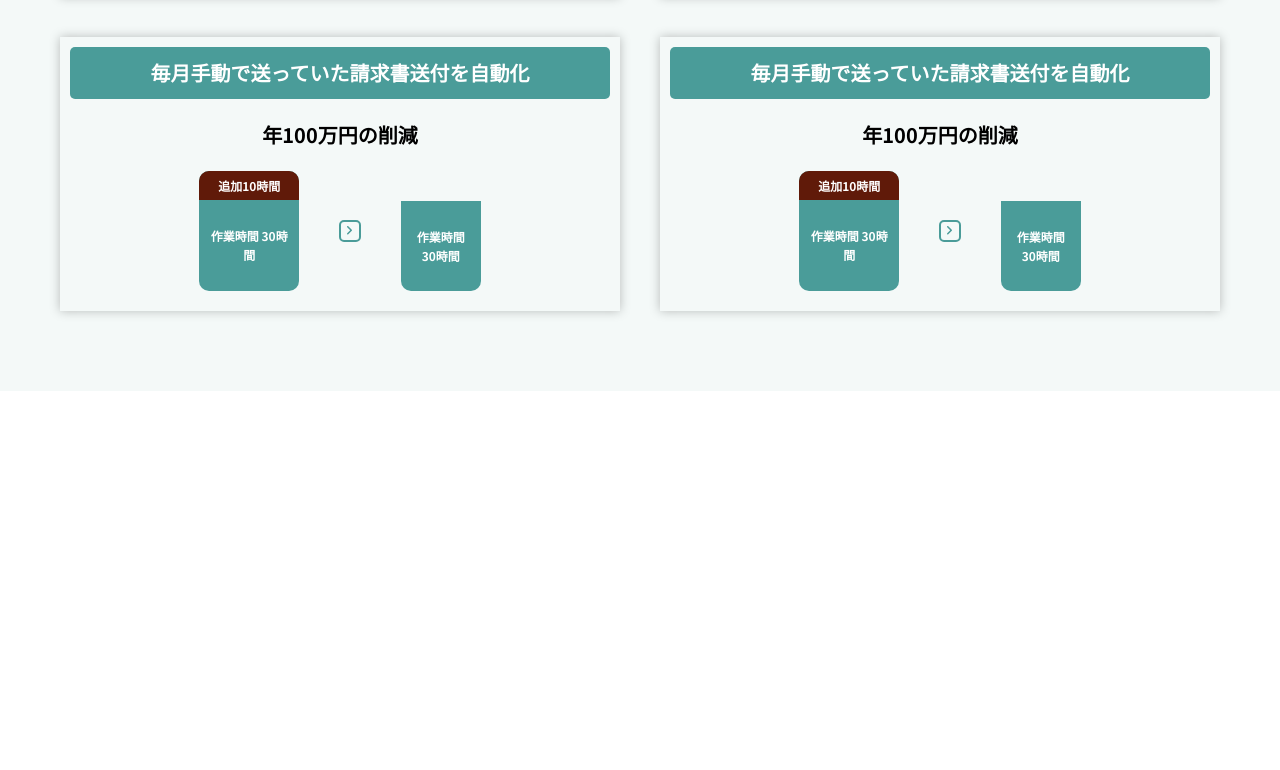
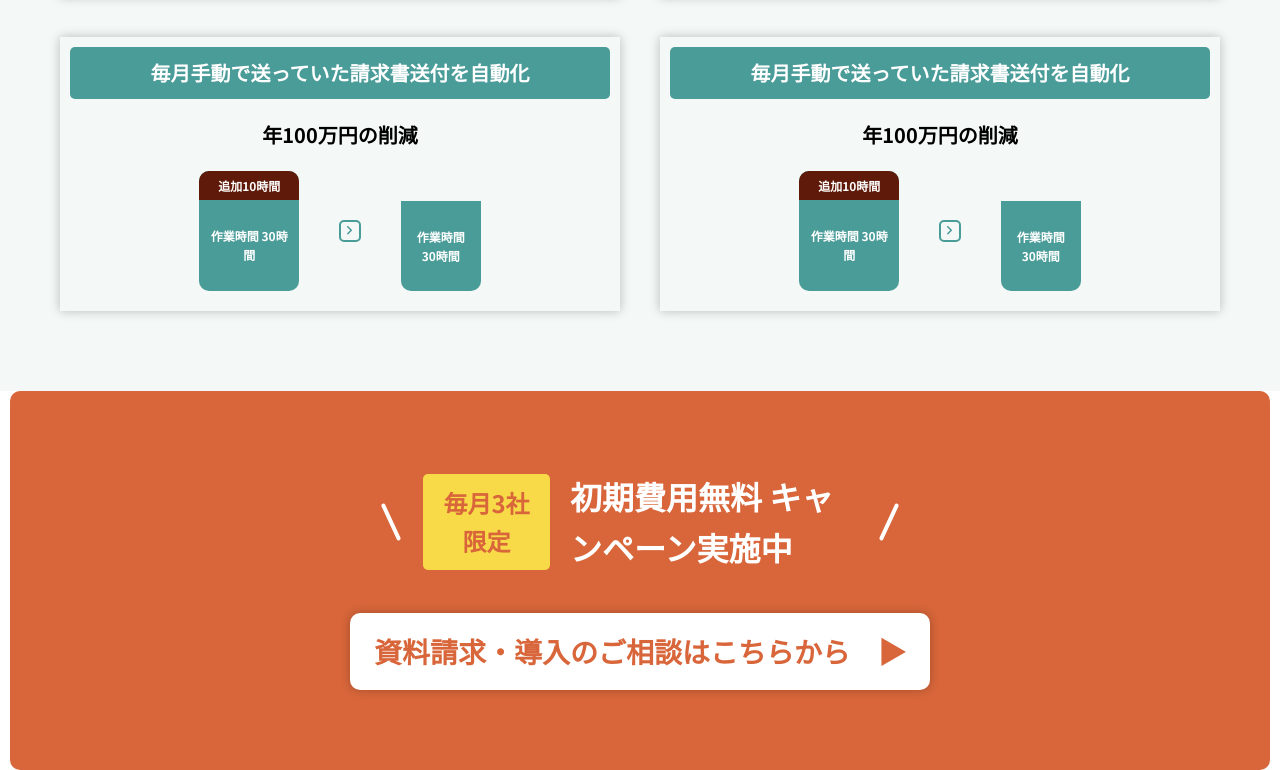
Before and after one commit to Komiljon01/uravo-test, a plain HTML site: page index.html in a window 1280 px wide. Shown: the part 2717-3487 px from the top of the page. Before the commit the page ends 3108 px from the top, so only its background shows below. Drawn offline with Linux system fonts and the light colour scheme.

Commit message:
feat: added promotion banner

```diff
--- a/index.html
+++ b/index.html
@@ -326,6 +326,24 @@
         </div>
       </div>
     </section>
+
+    <!-- Promotion banner -->
+    <section id="promotion">
+      <div class="promotion__wrapper">
+        <div class="promotion__content">
+          <span class="promotion__arrow-left"></span>
+          <div class="promotion__badge">
+            <p>毎月3社 限定</p>
+          </div>
+          <h3 class="promotion__content-text">
+            初期費用無料 キャンペーン実施中
+          </h3>
+          <span class="promotion__arrow-right"></span>
+        </div>
+
+        <a href="#form" class="promotion__btn"> 資料請求・導入のご相談はこちらから　▶ </a>
+      </div>
+    </section>
   </body>
 
   <script type="module" src="src/js/main.js"></script>
--- /dev/null
+++ b/src/css/components/promotion.css
@@ -0,0 +1,81 @@
+#promotion {
+  margin: 0 10px;
+  padding: 80px 0;
+  background-color: var(--orange);
+  border-radius: 10px;
+}
+
+.promotion__wrapper {
+  display: flex;
+  align-items: center;
+  justify-content: center;
+  flex-direction: column;
+}
+
+.promotion__content {
+  width: 100%;
+  display: flex;
+  align-items: center;
+  justify-content: center;
+  gap: 20px;
+}
+
+.promotion__arrow-left,
+.promotion__arrow-right {
+  width: 4px;
+  border-radius: 4px;
+  height: 40px;
+  background-color: var(--white);
+}
+
+.promotion__arrow-left {
+  transform: rotate(-25deg);
+  margin-right: 10px;
+}
+
+.promotion__arrow-right {
+  transform: rotate(25deg);
+  margin-left: 10px;
+}
+
+.promotion__badge {
+  background-color: var(--yellow);
+  padding: 10px 20px;
+  border-radius: 5px;
+}
+.promotion__badge p {
+  font-weight: 700;
+  font-size: 24px;
+  line-height: 160%;
+  letter-spacing: 0;
+  text-align: center;
+  color: var(--orange);
+  width: 87px;
+}
+
+.promotion__content-text {
+  font-size: 32px;
+  color: var(--white);
+  max-width: 287px;
+  width: 100%;
+}
+
+.promotion__btn {
+  background: var(--white);
+  border-radius: 10px;
+  padding: 16px 24px;
+  margin-top: 40px;
+  color: var(--orange);
+  font-weight: 700;
+  font-style: Bold;
+  font-size: 28px;
+  line-height: 160%;
+  letter-spacing: 0;
+  box-shadow: 0 0 10px rgba(0, 0, 0, 0.25);
+  transition: all 0.2s ease;
+}
+
+.promotion__btn:hover {
+  transform: translateY(-1px);
+  opacity: 0.95;
+}
--- a/src/css/global.css
+++ b/src/css/global.css
@@ -44,7 +44,7 @@ h3,
 h4 {
   font-weight: 700;
   line-height: 160%;
-  letter-spacing: 0%;
+  letter-spacing: 0;
 }
 
 button {
--- a/src/css/style.css
+++ b/src/css/style.css
@@ -4,3 +4,4 @@
 @import url("./components/problems.css");
 @import url("./components/features.css");
 @import url("./components/savings.css");
+@import url("./components/promotion.css");
```
